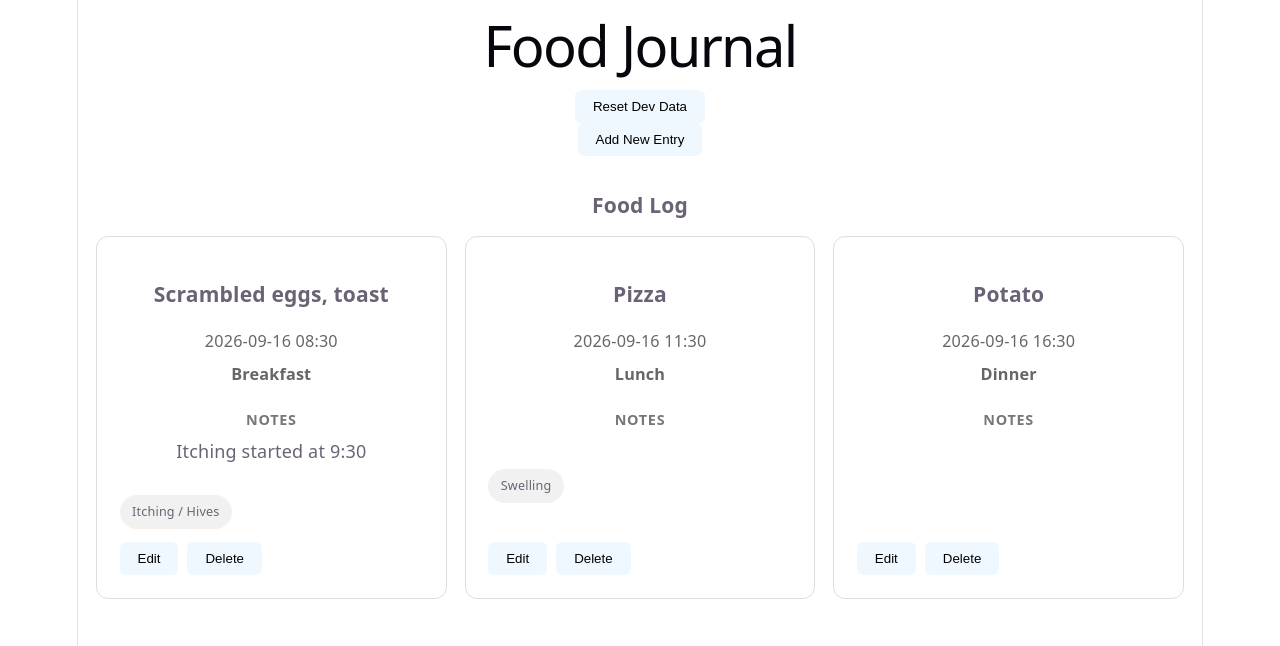
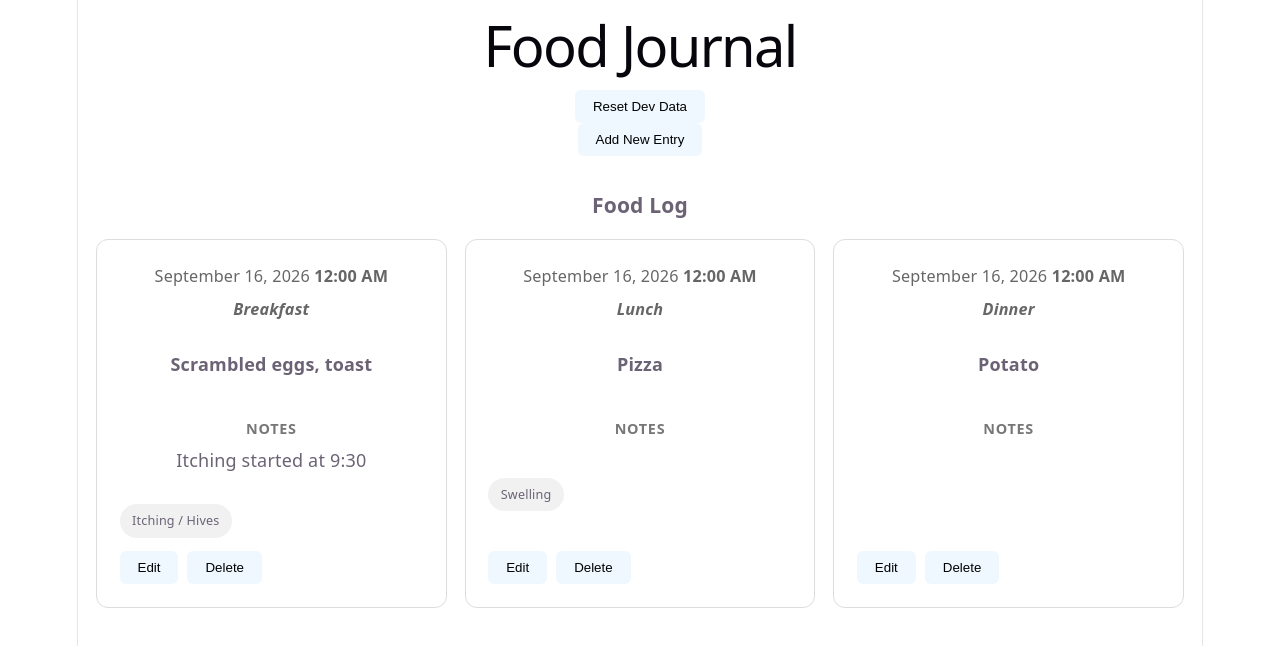
Before and after one commit to lcoombs99/collection-manager-project, a React (Vite) app: page / in a window 1280 px wide. Shown: the top 646 px of the page. Built offline with nearby package versions, Linux system fonts and the light colour scheme.

Commit message:
minor styling changes. saving before adding error handling

```diff
--- a/src/App.css
+++ b/src/App.css
@@ -49,8 +49,8 @@
   padding: 0 1rem;
 }
 
-.entry-section > h3 {
-  margin-bottom: 1rem;
+.entry-section > h4 {
+  margin-bottom: 0.5rem;
 }
 
 .entry-list {
@@ -68,10 +68,10 @@
 .entry-meal {
   font-weight: 600;
   margin-bottom: 0.25rem;
+  font-style: italic;
 }
 
 .list {
-  /*border: solid 1px green;*/
   display: flex;
   flex-wrap: wrap;
   gap: 0.4rem;
--- a/src/components/EntryDisplay.jsx
+++ b/src/components/EntryDisplay.jsx
@@ -1,12 +1,26 @@
 function EntryDisplay({entryData, onEditEntryClick, onDeleteEntryClick}) {
 // props: entryData, onEditEntryClick, onDeleteEntryClick
-  console.log("reactions.length", entryData.reactions.length);
+
+  const dateOptions = {
+    // weekday: "long",
+    year: "numeric",
+    month: "long",
+    day: "numeric",
+  };
+
+  const timeOptions = {
+    hour: "numeric",
+    minute: "numeric"
+  }
+
+  const formattedDate = new Date(entryData.date).toLocaleDateString('en-US', dateOptions);
+  const formattedTime = new Date(entryData.date).toLocaleTimeString('en-US', timeOptions);
+
   return (
     <div className="card">
-      <h3>{entryData.food}</h3>
-
-      <div className="entry">{entryData.date} {entryData.time}</div>
+      <div className="entry">{formattedDate} <strong>{formattedTime}</strong></div>
       <div className="entry entry-meal">{entryData.meal}</div>
+      <h4>{entryData.food}</h4>
       <div className="notes">
         <strong>Notes</strong>
         <p>{entryData.notes}</p>
```
